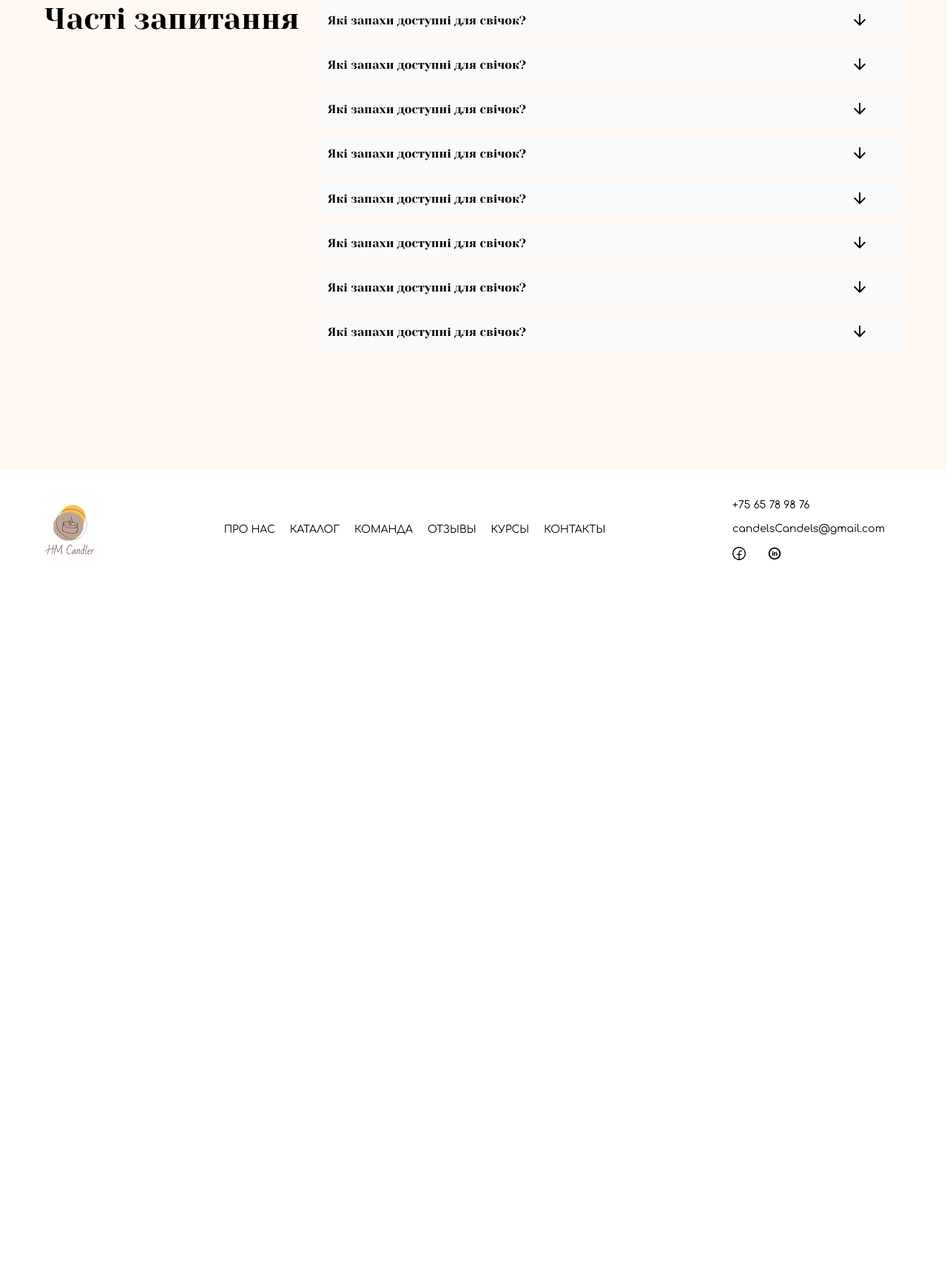
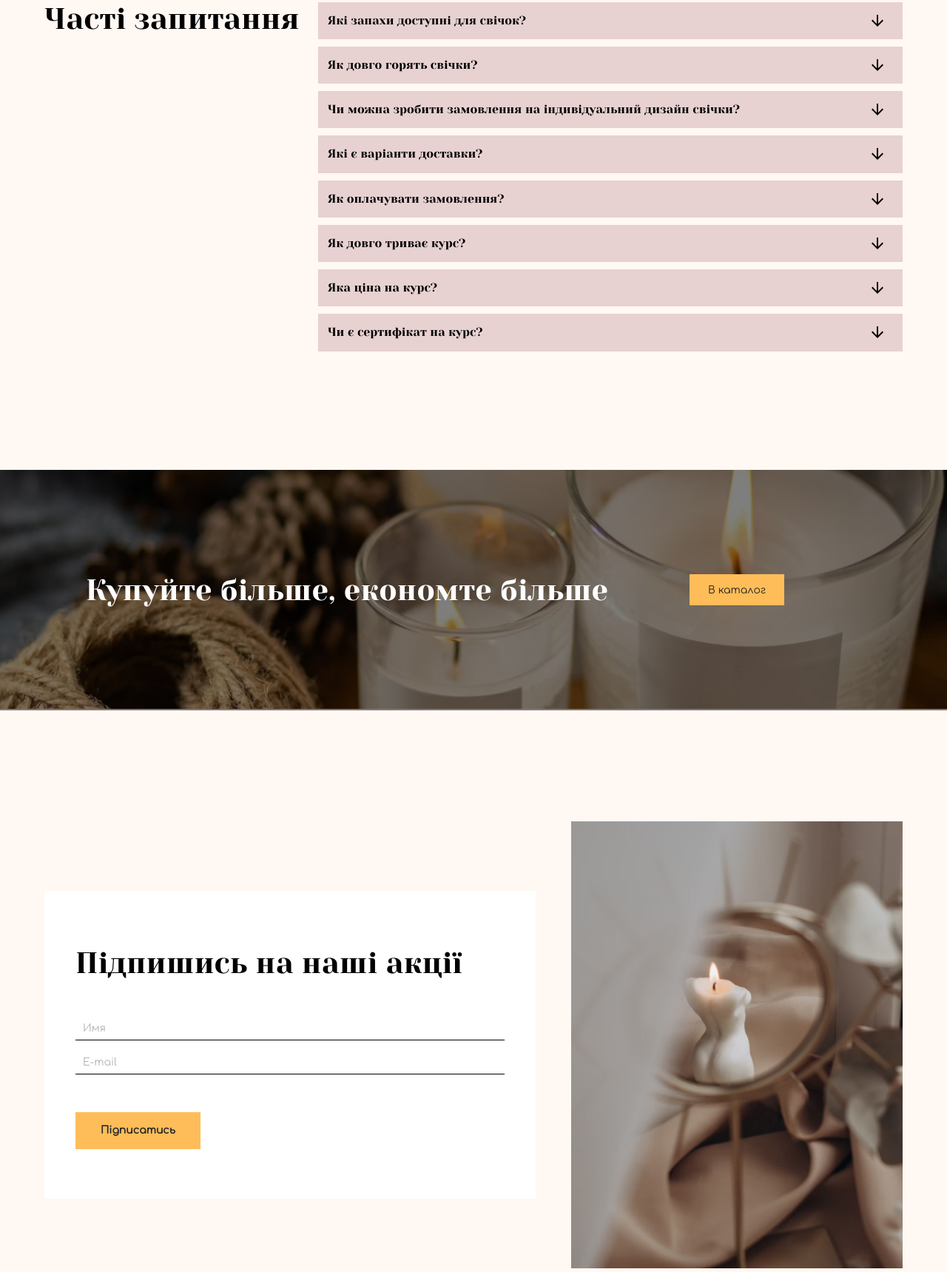
Before and after one commit to vladisalex-it/HM-candler, a plain HTML site: page index.html in a window 1280 px wide. Shown: the part 7201-8920 px from the top of the page at 74% size. Before the commit the page ends 7993 px from the top, so only its background shows below. Drawn offline with nearby package versions, Linux system fonts and the light colour scheme.

Commit message:
feat: Rewrite accordion for better code; add 2 new sections

```diff
--- a/css/style.css
+++ b/css/style.css
@@ -619,7 +619,7 @@ input::placeholder {
 
 /* questions */
 .accordeon-item {
-    background-color: #FAFAFA;
+    background-color: rgb(231, 209, 209);
     margin-bottom: 10px;
 
 }
@@ -627,8 +627,6 @@ input::placeholder {
 .accordeon-trigger {
     display: flex;
     justify-content: space-between;
-
-
     cursor: pointer;
 }
 
@@ -643,6 +641,7 @@ input::placeholder {
     padding: 16px 50px 16px 13px;
     color: #000000;
     position: relative;
+    transition: padding-bottom 200ms ease;
 }
 
 .accordeon-title::after {
@@ -651,7 +650,16 @@ input::placeholder {
     width: 16px;
     height: 16px;
     position: absolute;
-    right: 50px;
+    top: 17px;
+    right: 26px;
+}
+
+.accordeon-title.accordeon-title--active::after {
+    transform: rotate(180deg);
+}
+
+.accordeon-title--no-padding-bottom {
+    padding-bottom: 0 !important;
 }
 
 .accordeon-content__list,
@@ -660,28 +668,102 @@ input::placeholder {
 }
 
 .accordeon-content {
+    opacity: 0;
+    max-height: 0;
+    transition: opacity .2s, max-height .3s;
+}
+
+.accordeon-content ol {
     padding: 20px 40px;
-    /* display: none; */
-}
-
-.accordeon-content.hidden {
-    padding: 0;
-}
-
-
-
-
-
-
-
-
-
-
-
-
-
-
-
+}
+
+.accordeon-content.accordeon-content--visible {
+    opacity: 1;
+}
+
+/* promo */
+.promo {
+    padding: 140px 0;
+    background-image: url(../images/promo-bg.jpg);
+    background-repeat: no-repeat;
+    background-position: center;
+    background-size: cover;
+}
+
+.promo__inner {
+    display: flex;
+    align-items: center;
+
+}
+
+.promo__text {
+    font-family: 'YesevaOne-Regular', cursive;
+    font-size: 40px;
+    color: #fff;
+    padding-left: 56px;
+    max-width: 765px;
+    margin-right: 110px;
+}
+
+.promo__link {
+    color: #272727;
+    background-color: #FFBD59;
+    display: inline-block;
+    padding: 14px 25px 12px;
+}
+
+/* contacts */
+.contacts {
+    padding: 150px 0 50px;
+}
+
+.contacts__inner {
+    display: flex;
+    justify-content: space-between;
+    align-items: center;
+}
+
+.form {
+    background-color: #fff;
+    width: 664px;
+    padding: 75px 42px 67px;
+}
+
+.form__title {
+    font-family: 'YesevaOne-Regular', cursive;
+    font-weight: 400;
+    font-size: 40px;
+    color: #000000;
+    margin-bottom: 50px;
+}
+
+.form__input {
+    background-color: #fff;
+    border: none;
+    border-bottom: 1px solid #000;
+    color: #000;
+    display: block;
+    width: 100%;
+    margin-bottom: 15px;
+    padding: 7px 10px;
+}
+
+.form__input::placeholder {
+    font-family: "Comfortaa-Regular", sans-serif;
+    font-weight: 400;
+    font-size: 14px;
+    color: #b3b3b3;
+}
+
+.form__btn {
+    font-family: "Comfortaa-Regular", sans-serif;
+    background-color: #FFBD59;
+    padding: 17px 34px;
+    font-weight: 600;
+    font-size: 14px;
+    color: #272727;
+    margin-top: 36px;
+}
 
 
 /* footer */
@@ -885,7 +967,7 @@ input::placeholder {
     }
 
     .feedback__controls {
-        bottom: 40px;
+        bottom: 30px;
     }
 
     .certificates__content {
@@ -948,7 +1030,7 @@ input::placeholder {
     }
 
     .feedback__slide-content {
-        gap: 3px;
+        gap: 5px;
     }
 
     .certificates__slider {
@@ -960,7 +1042,7 @@ input::placeholder {
     }
 
     .certificates__content .swiper-pagination {
-        bottom: 35px;
+        bottom: 28px;
         gap: 4px;
     }
 
@@ -1108,7 +1190,7 @@ input::placeholder {
 
     .courses__item-title {
         left: -1px;
-        top: 40%;
+        top: 25%;
         padding: 6px;
     }
 
@@ -1163,6 +1245,10 @@ input::placeholder {
 
     .certificates__content {
         margin-left: 0;
+    }
+
+    .accordeon-title {
+        font-size: 14px;
     }
 
 
--- a/index.html
+++ b/index.html
@@ -528,7 +528,7 @@
                             <button class="accordeon-title">
                                 Які запахи доступні для свічок?
                             </button>
-                            <div class="accordeon-content hidden">
+                            <div class="accordeon-content">
                                 <ol class="accordeon-content__list">
                                     <li>
                                         Ваніль - теплий, сладкий і затишний аромат, який нагадує про домашній затишок.
@@ -554,9 +554,9 @@
                         </div>
                         <div class="accordeon-item">
                             <button class="accordeon-title">
-                                Які запахи доступні для свічок?
+                                Як довго горять свічки?
                             </button>
-                            <div class="accordeon-content hidden">
+                            <div class="accordeon-content">
                                 <ol class="accordeon-content__list">
                                     <li>
                                         Ваніль - теплий, сладкий і затишний аромат, який нагадує про домашній затишок.
@@ -582,9 +582,9 @@
                         </div>
                         <div class="accordeon-item">
                             <button class="accordeon-title">
-                                Які запахи доступні для свічок?
+                                Чи можна зробити замовлення на індивідуальний дизайн свічки?
                             </button>
-                            <div class="accordeon-content hidden">
+                            <div class="accordeon-content">
                                 <ol class="accordeon-content__list">
                                     <li>
                                         Ваніль - теплий, сладкий і затишний аромат, який нагадує про домашній затишок.
@@ -610,9 +610,9 @@
                         </div>
                         <div class="accordeon-item">
                             <button class="accordeon-title">
-                                Які запахи доступні для свічок?
+                                Які є варіанти доставки?
                             </button>
-                            <div class="accordeon-content hidden">
+                            <div class="accordeon-content">
                                 <ol class="accordeon-content__list">
                                     <li>
                                         Ваніль - теплий, сладкий і затишний аромат, який нагадує про домашній затишок.
@@ -638,9 +638,9 @@
                         </div>
                         <div class="accordeon-item">
                             <button class="accordeon-title">
-                                Які запахи доступні для свічок?
+                                Як оплачувати замовлення?
                             </button>
-                            <div class="accordeon-content hidden">
+                            <div class="accordeon-content">
                                 <ol class="accordeon-content__list">
                                     <li>
                                         Ваніль - теплий, сладкий і затишний аромат, який нагадує про домашній затишок.
@@ -666,9 +666,9 @@
                         </div>
                         <div class="accordeon-item">
                             <button class="accordeon-title">
-                                Які запахи доступні для свічок?
+                                Як довго триває курс?
                             </button>
-                            <div class="accordeon-content hidden">
+                            <div class="accordeon-content">
                                 <ol class="accordeon-content__list">
                                     <li>
                                         Ваніль - теплий, сладкий і затишний аромат, який нагадує про домашній затишок.
@@ -694,9 +694,9 @@
                         </div>
                         <div class="accordeon-item">
                             <button class="accordeon-title">
-                                Які запахи доступні для свічок?
+                                Яка ціна на курс?
                             </button>
-                            <div class="accordeon-content hidden">
+                            <div class="accordeon-content">
                                 <ol class="accordeon-content__list">
                                     <li>
                                         Ваніль - теплий, сладкий і затишний аромат, який нагадує про домашній затишок.
@@ -722,9 +722,9 @@
                         </div>
                         <div class="accordeon-item">
                             <button class="accordeon-title">
-                                Які запахи доступні для свічок?
+                                Чи є сертифікат на курс?
                             </button>
-                            <div class="accordeon-content hidden">
+                            <div class="accordeon-content">
                                 <ol class="accordeon-content__list">
                                     <li>
                                         Ваніль - теплий, сладкий і затишний аромат, який нагадує про домашній затишок.
@@ -750,6 +750,25 @@
                         </div>
                     </div>
                 </div>
+            </div>
+        </section>
+        <section class="promo">
+            <div class="container promo__inner">
+                <p class="promo__text">Купуйте більше, економте більше</p>
+                <a href="#" class="promo__link">В каталог</a>
+            </div>
+        </section>
+        <section class="contacts">
+            <div class="container contacts__inner">
+                <form action="#" class="form">
+                    <p class="form__title">
+                        Підпишись на наші акції
+                    </p>
+                    <input type="text" name="name" placeholder="Имя" class="form__input">
+                    <input type="email" name="email" placeholder="Е-mail" class="form__input">
+                    <button type="submit" class="form__btn">Підписатись</button>
+                </form>
+                <img src="./images/contacts.jpg" alt="" class="contacts__img">
             </div>
         </section>
 
--- a/js/script.js
+++ b/js/script.js
@@ -1,8 +1,19 @@
+const accordeon = document.querySelector('.accordeon')
 const accordeonTitleButtonElements = document.querySelectorAll('.accordeon-title')
-const accordeonContentElements = document.querySelector('.accordeon-content')
 
-accordeonTitleButtonElements.forEach(accordeonBtn => {
-    accordeonBtn.addEventListener('click', () => {
-        accordeonBtn.nextElementSibling.classList.toggle('hidden')
+accordeonTitleButtonElements.forEach.call(accordeonTitleButtonElements, function(accordeonTitle) {
+    accordeonTitle.addEventListener('click', () => {
+        const currentText = accordeonTitle.parentElement.querySelector('.accordeon-content')
+
+        accordeonTitle.classList.toggle('accordeon-title--active')
+        currentText.classList.toggle('accordeon-content--visible')
+
+        if (currentText.classList.contains('accordeon-content--visible')) {
+            currentText.style.maxHeight = currentText.scrollHeight + 'px'
+            accordeonTitle.classList.add('accordeon-title--no-padding-bottom')
+        } else {
+            currentText.style.maxHeight = null
+            accordeonTitle.classList.remove('accordeon-title--no-padding-bottom')
+        }
     })
 });
```
Also changed, not shown: images/contacts.jpg (added), images/promo-bg.jpg (added).
